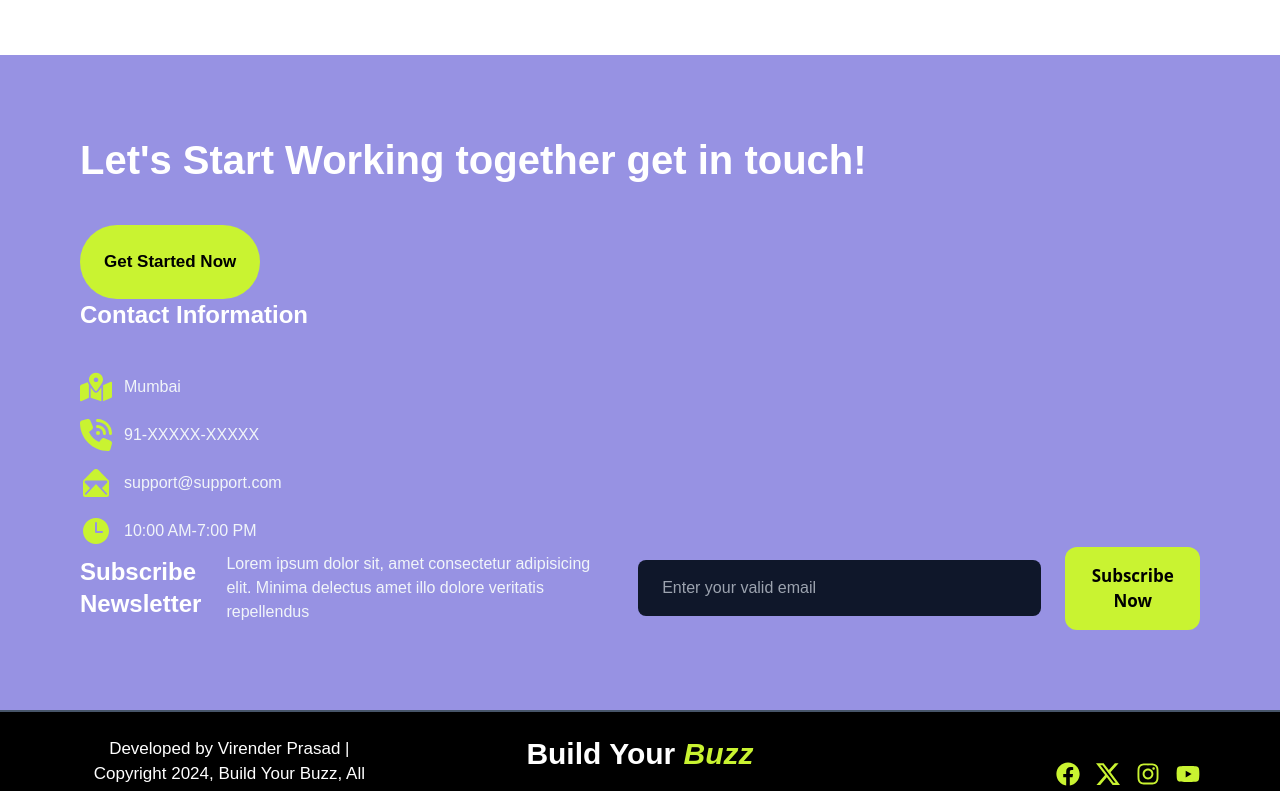
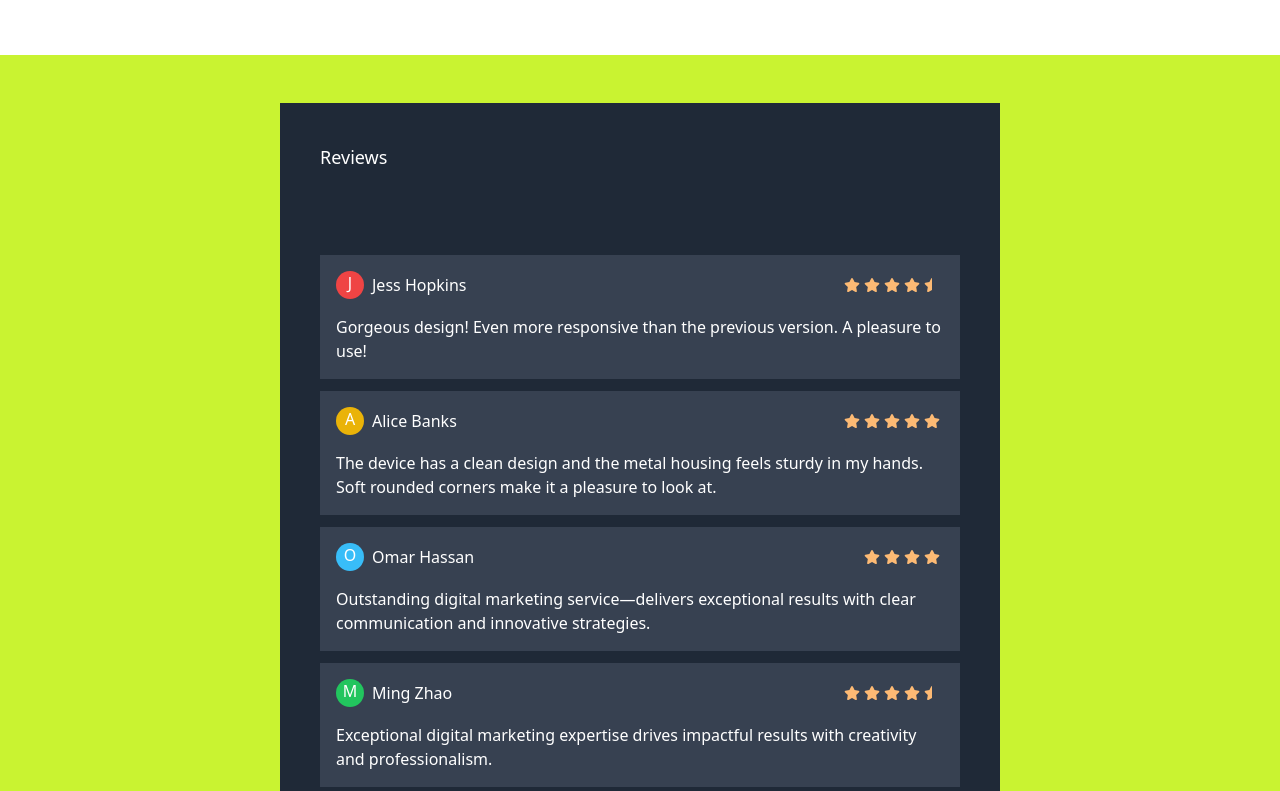
Before and after one commit to Virenishere/build-your-buzz, a React (Create React App) app: page / in a window 1280 px wide. Shown: the part 6720-7511 px from the top of the page. Built offline with nearby package versions, Linux system fonts and the light colour scheme.

Commit message:
added review tab

```diff
--- a/src/components/Clients.jsx
+++ b/src/components/Clients.jsx
@@ -1,8 +1,98 @@
 import React from "react";
+import { FaStar } from "react-icons/fa6";
+import { FaStarHalf } from "react-icons/fa6";
 
 const Clients = () =>{
     return (
-        <div>Clients</div>
+        <>
+         <div className="bg-limegreen flex justify-center items-center min-h-screen p-10">
+    <div className="md:w-3/5 w-3/4 px-10 flex flex-col gap-2 p-5 bg-gray-800 text-white">
+        <h1 className="py-5 text-lg">Reviews</h1>
+        <div className="flex flex-col gap-3 mt-14">
+
+
+            <div className="flex flex-col gap-4 bg-gray-700 p-4">
+                <div className="flex justify-between items-center">
+                    <div className="flex gap-2 items-center">
+                        <div className="w-7 h-7 text-center rounded-full bg-red-500 text-white">J</div>
+                        <span>Jess Hopkins</span>
+                    </div>
+                    <div className="flex p-1 gap-1 text-orange-300">
+                        <FaStar />
+                        <FaStar />
+                        <FaStar />
+                        <FaStar />
+                        <FaStarHalf />
+                    </div>
+                </div>
+                <div className='text-white'>
+                    Gorgeous design! Even more responsive than the previous version. A pleasure to use!
+                </div>
+
+            </div>
+
+            <div className="flex flex-col gap-4 bg-gray-700 p-4">
+                <div className="flex justify-between items-center">
+                    <div className="flex gap-2 items-center">
+                        <div className="w-7 h-7 text-center rounded-full bg-yellow-500 text-white">A</div>
+                        <span>Alice Banks</span>
+                    </div>
+                    <div className="flex p-1 gap-1 text-orange-300">
+                        <FaStar />
+                        <FaStar />
+                        <FaStar />
+                        <FaStar />
+                        <FaStar />
+                    </div>
+                </div>
+                <div className='text-white'>
+                The device has a clean design and the metal housing feels sturdy in my hands. Soft rounded corners make it a pleasure to look at.
+                </div>
+
+            </div>
+
+            <div className="flex flex-col gap-4 bg-gray-700 p-4">
+                <div className="flex justify-between items-center">
+                    <div className="flex gap-2 items-center">
+                        <div className="w-7 h-7 text-center rounded-full bg-sky-400 text-white">O</div>
+                        <span>Omar Hassan</span>
+                    </div>
+                    <div className="flex p-1 gap-1 text-orange-300">
+                        <FaStar />
+                        <FaStar />
+                        <FaStar />
+                        <FaStar />
+                    </div>
+                </div>
+                <div className='text-white'>
+                Outstanding digital marketing service—delivers exceptional results with clear communication and innovative strategies.
+                </div>
+
+            </div>
+
+            <div className="flex flex-col gap-4 bg-gray-700 p-4">
+                <div className="flex justify-between items-center">
+                    <div className="flex gap-2 items-center">
+                        <div className="w-7 h-7 text-center rounded-full bg-green-500 text-white">M</div>
+                        <span>Ming Zhao</span>
+                    </div>
+                    <div className="flex p-1 gap-1 text-orange-300">
+                        <FaStar />
+                        <FaStar />
+                        <FaStar />
+                        <FaStar />
+                        <FaStarHalf />
+                    </div>
+                </div>
+                <div className='text-white'>
+                Exceptional digital marketing expertise drives impactful results with creativity and professionalism.
+                </div>
+
+            </div>
+        </div>
+    </div>
+</div>
+        </>
     )
 }
 
--- a/src/components/footer/Footer.jsx
+++ b/src/components/footer/Footer.jsx
@@ -31,7 +31,7 @@ const Footer = () =>{
                 <p className="text-[16px] font-ubuntu text-slate-100">Lorem ipsum dolor sit, amet consectetur adipisicing elit. Minima delectus amet illo dolore veritatis repellendus</p>
                 <div className="flex justify-center items-center gap-6 w-full">
                     <input type="email" placeholder="Enter your valid email"  className="w-full bg-slate-900 px-6 py-4 rounded-lg border-none font-ubuntu text-white"/>
-                    <button className="bg-limegreen px-6 py-4 rounded-xl text-[17px] font-semibold">Subscribe Now</button>
+                    <button className="bg-limegreen px-6 py-2 rounded-xl text-[17px] font-semibold">Subscribe Now</button>
                 </div>
             </div>
         </section>
--- a/src/components/home/Home.jsx
+++ b/src/components/home/Home.jsx
@@ -10,6 +10,9 @@ import {Box, styled} from '@mui/material';
 
 import clients from "../../assets/clients.png"
 import business from "../../assets/business.jpg"
+import Clients from '../Clients';
+
+
 
 const Component = styled(Box)`
 padding: 10px 5px;
@@ -127,7 +130,7 @@ const Home = ()=>{
     </p>
  </div>
             </section>
-
+            <Clients/>
 
         </>
     )
```
